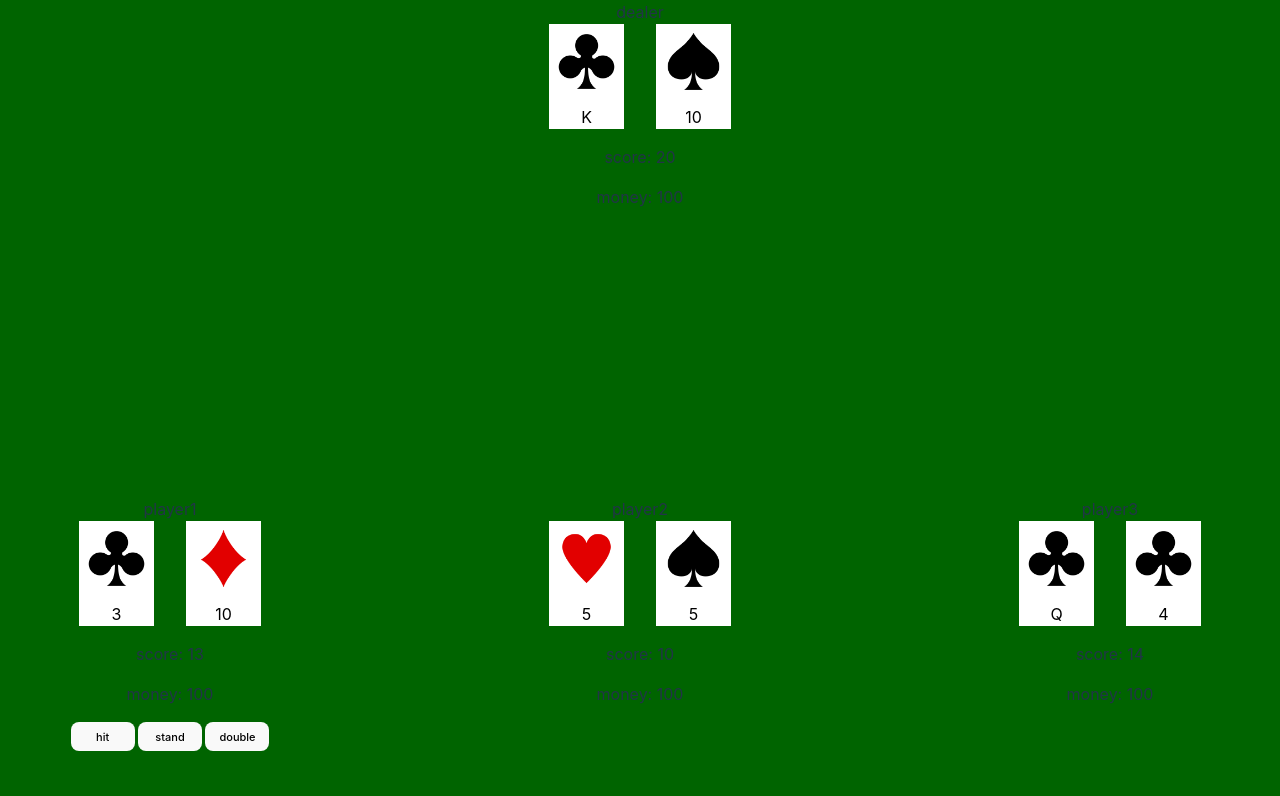
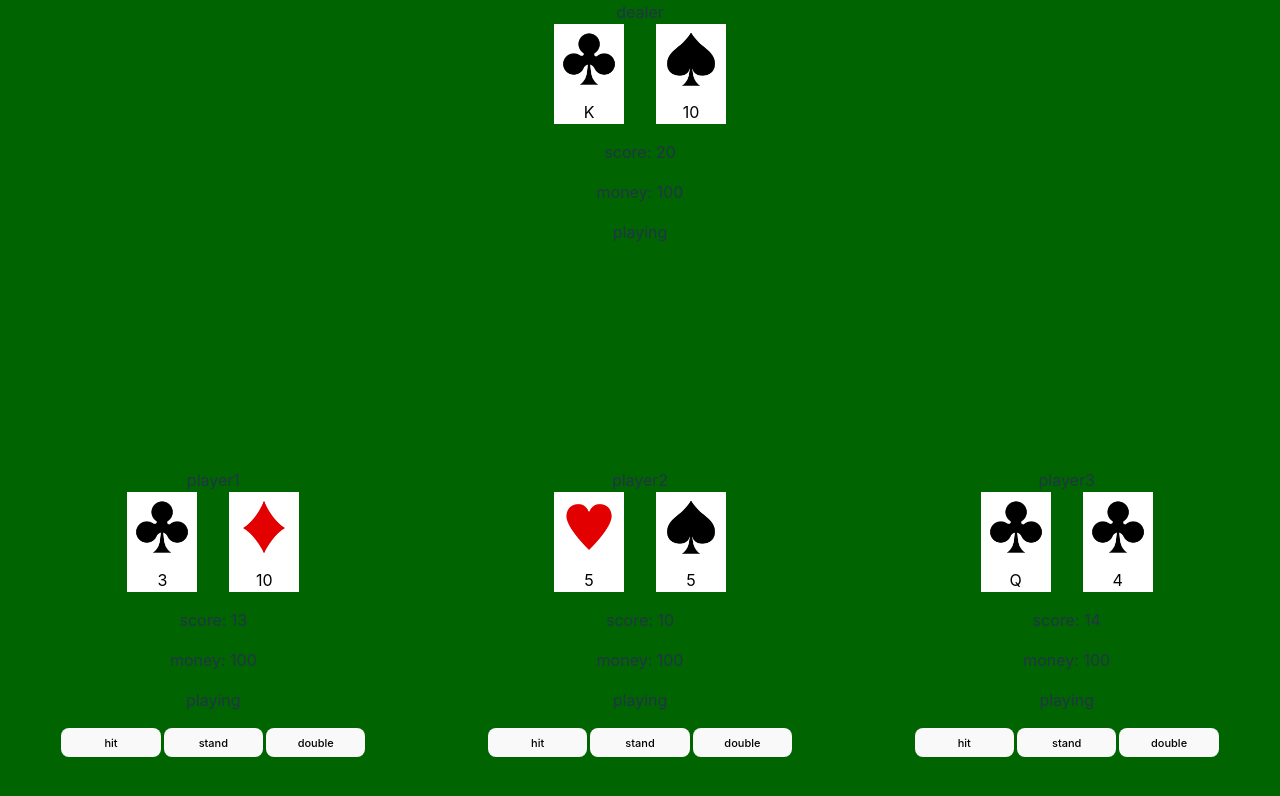
Before and after one commit to KoheiMatsuno99/project5-front, a React (Vite) app in the folder trumpgame/: page / in a window 1280 px wide. Both pictures are taken after a click on the button "start". Shown: the top 796 px of the page. Built offline with nearby package versions, Linux system fonts and the light colour scheme.

Commit message:
手動でプレイ可能

```diff
--- a/trumpgame/src/blackjack/component/BlackJackBoard.tsx
+++ b/trumpgame/src/blackjack/component/BlackJackBoard.tsx
@@ -13,9 +13,9 @@ export const BlackJackBoard = ({table}: Props) => {
         <BlackJackPlayer player={table.getPlayers()[0]} table={table}></BlackJackPlayer>
       </div>
       {/*players area*/}
-      <div className="d-flex justify-content-center mt-18">
+      <div className="d-flex justify-content-space-around">
         {table.getPlayers().slice(1).map((player, index) => {
-          return <div className="mx-8" key={index}><BlackJackPlayer player={player} table={table}></BlackJackPlayer></div>;
+          return <div className="player" key={index}><BlackJackPlayer player={player} table={table}></BlackJackPlayer></div>;
         })}
       </div>
     </div>
--- a/trumpgame/src/blackjack/component/BlackJackPlayer.tsx
+++ b/trumpgame/src/blackjack/component/BlackJackPlayer.tsx
@@ -17,16 +17,19 @@ export const BlackJackPlayer = ({
   const [hand, setHand] = useState(player.getHand())
   const [score, setScore] = useState(player.calcScore())
   const [money, setMoney] = useState(player.getMoney())
+  const [status, setStatus] = useState(player.getStatus())
 
 
   const handleHit = () => {
     table.hit(player);
     setHand(player.getHand())
     setScore(player.calcScore())
+    setStatus(player.getStatus())
   }
 
   const handleStand = () => {
     table.stand(player);
+    setStatus(player.getStatus())
   }
 
   const handleDouble = () => {
@@ -34,6 +37,7 @@ export const BlackJackPlayer = ({
     setHand(player.getHand())
     setScore(player.calcScore())
     setMoney(player.getMoney())
+    setStatus(player.getStatus())
   }
 
   return (
@@ -47,7 +51,8 @@ export const BlackJackPlayer = ({
         </div>
         <p>score: {score}</p>
         <p>money: {money}</p>
-        {player.getType() === "player" && <div>
+        <p>{status}</p>
+        {player.getType() !== "dealer" && <div>
           <button className="action-btn" onClick={handleHit}>hit</button>
           <button className="action-btn" onClick={handleStand}>stand</button>
           <button className="action-btn" onClick={handleDouble}>double</button>
--- a/trumpgame/src/blackjack/styles/styles.css
+++ b/trumpgame/src/blackjack/styles/styles.css
@@ -1,5 +1,9 @@
 .justify-content-center {
     justify-content: center;
+}
+
+.justify-content-space-around {
+    justify-content: space-around;
 }
 
 .d-flex {
@@ -19,32 +23,9 @@
     margin-right: 1rem;
 }
 
-.mx-2{
-    margin-left: 2rem;
-    margin-right: 2rem;
-}
-
-.mx-3{
-    margin-left: 3rem;
-    margin-right: 3rem;
-}
-
-.mx-8{
-    margin-left: 8rem;
-    margin-right: 8rem;
-}
-
-.mt-18{
-    margin-top: 18rem;
-}
-
-.mt-3{
-    margin-top: 3rem;
-}
-
 .card-size{
-    width: 75px;
-    height: 75px;
+    width: 70px;
+    height: 70px;
 }
 
 .card-bg{
@@ -52,7 +33,6 @@
 }
 
 .full-screen{
-    max-width: 100vw;
     min-width: 100vw;
     height: 100vh;
     background-position: center;
@@ -79,3 +59,10 @@
     text-align: center;
     font-size: 11px;
 }
+
+.player{
+    width: 30%;
+    margin-left: 3rem;
+    margin-right: 3rem;
+    margin-top: 13rem;
+}
```
